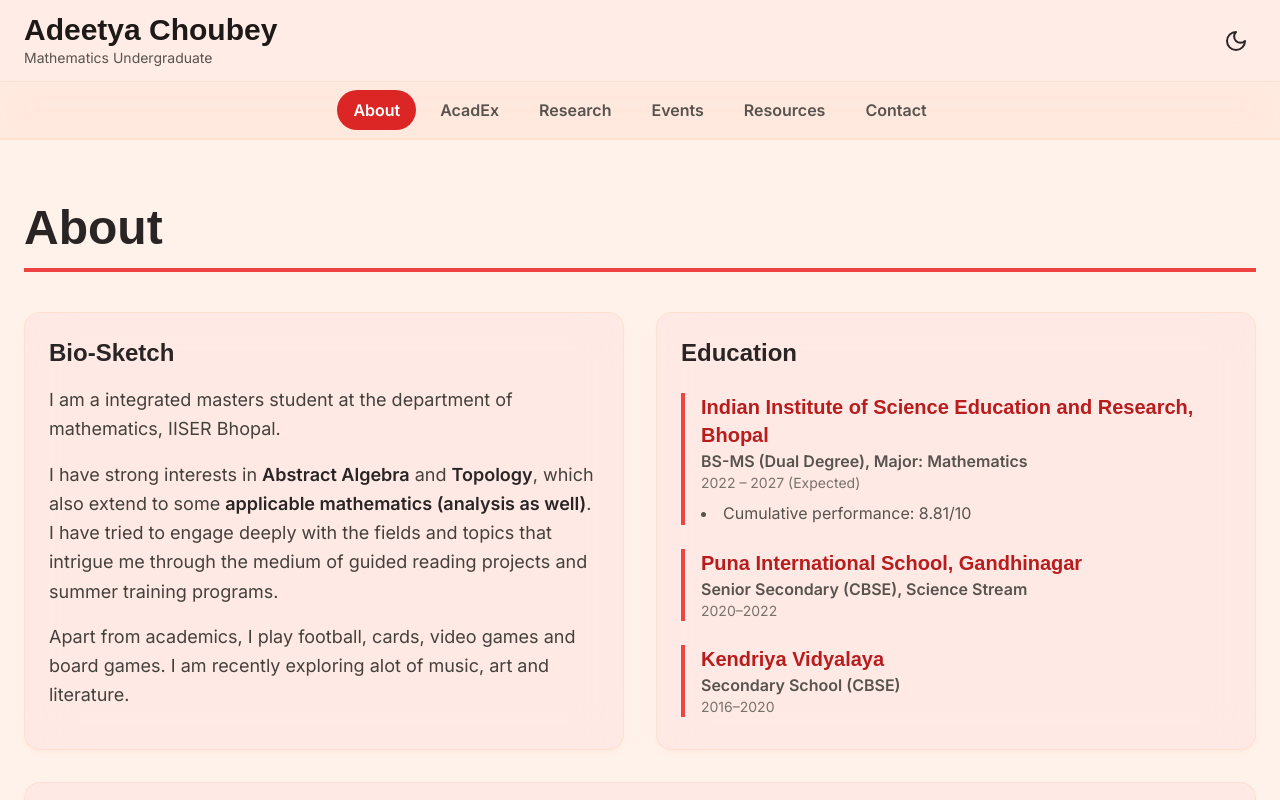
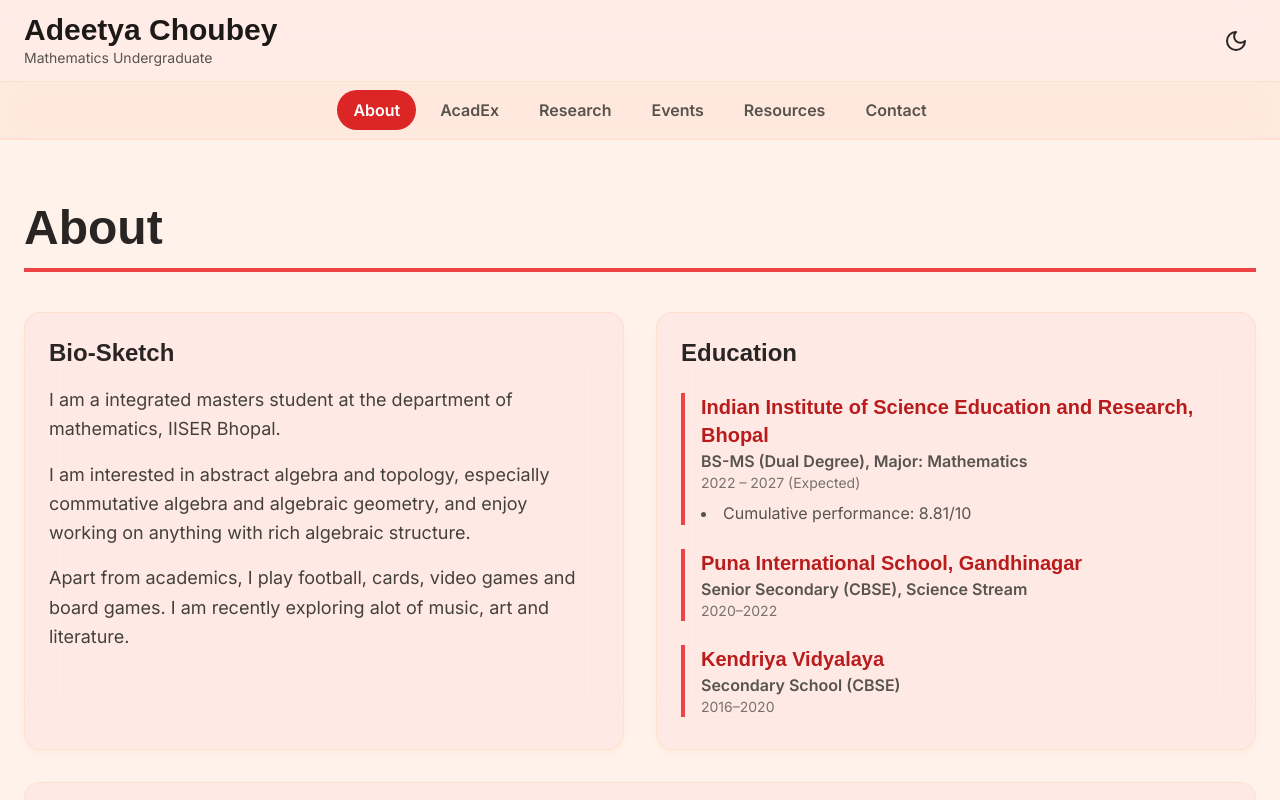
Before and after one commit to adc-prg/add-it-yeah, a React (Vite) app: page / in a window 1280 px wide. Both pictures are taken after a click on the button "About". Shown: the top 800 px of the page. Built offline with nearby package versions, Linux system fonts and the light colour scheme; a web font is replaced by a local one.

Commit message:
Update App.jsx

```diff
--- a/src/App.jsx
+++ b/src/App.jsx
@@ -176,8 +176,8 @@ const resourcesData = [
             {
                 name: "Complex Analysis",
                 details: [
-                     { text: 'Complex Analysis, Ahlfors', link: 'https://mccuan.math.gatech.edu/courses/6321/lars-ahlfors-complex-analysis-third-edition-mcgraw-hill-science_engineering_math-1979.pdf' },
-                     { text: 'Functions of One complex Variable, Conway', link: 'https://psm73.wordpress.com/wp-content/uploads/2009/03/conway.pdf' }
+                      { text: 'Complex Analysis, Ahlfors', link: 'https://mccuan.math.gatech.edu/courses/6321/lars-ahlfors-complex-analysis-third-edition-mcgraw-hill-science_engineering_math-1979.pdf' },
+                      { text: 'Functions of One complex Variable, Conway', link: 'https://psm73.wordpress.com/wp-content/uploads/2009/03/conway.pdf' }
                 ]
             },
             { name: "PDE", details: [
@@ -367,7 +367,7 @@ const AboutPage = () => (
                 <h3 className="text-2xl font-bold font-display text-stone-800 dark:text-gray-100 mb-4">Bio-Sketch</h3>
                 <p className="text-lg leading-relaxed text-stone-700 dark:text-neutral-200 mb-4">{cvData.profile.intro}</p>
                 <p className="text-lg leading-relaxed text-stone-700 dark:text-neutral-200 mb-4">
-                     I have strong interests in <strong className="font-semibold text-stone-800 dark:text-white">Abstract Algebra</strong> and <strong className="font-semibold text-stone-800 dark:text-white">Topology</strong>, which also extend to some <strong className="font-semibold text-stone-800 dark:text-white">applicable mathematics (analysis as well)</strong>. I have tried to engage deeply with the fields and topics that intrigue me through the medium of guided reading projects and summer training programs.
+                    {cvData.profile.interests}
                 </p>
                 <p className="text-lg leading-relaxed text-stone-700 dark:text-neutral-200">{cvData.profile.ambition}</p>
             </Card>
@@ -743,9 +743,9 @@ function App() {
                     </div>
                 </div>
                  <nav className="bg-[#FFE8CD]/30 dark:bg-slate-800/20 backdrop-blur-lg border-t border-b border-[#FFD6BA]/50 dark:border-slate-700/50">
-                   <div className="container mx-auto px-2 sm:px-6 py-2 flex justify-center flex-wrap gap-1 sm:gap-2">
+                    <div className="container mx-auto px-2 sm:px-6 py-2 flex justify-center flex-wrap gap-1 sm:gap-2">
                         {pages.map(page => <NavLink key={page} pageName={page} />)}
-                   </div>
+                    </div>
                 </nav>
             </header>
 
```
